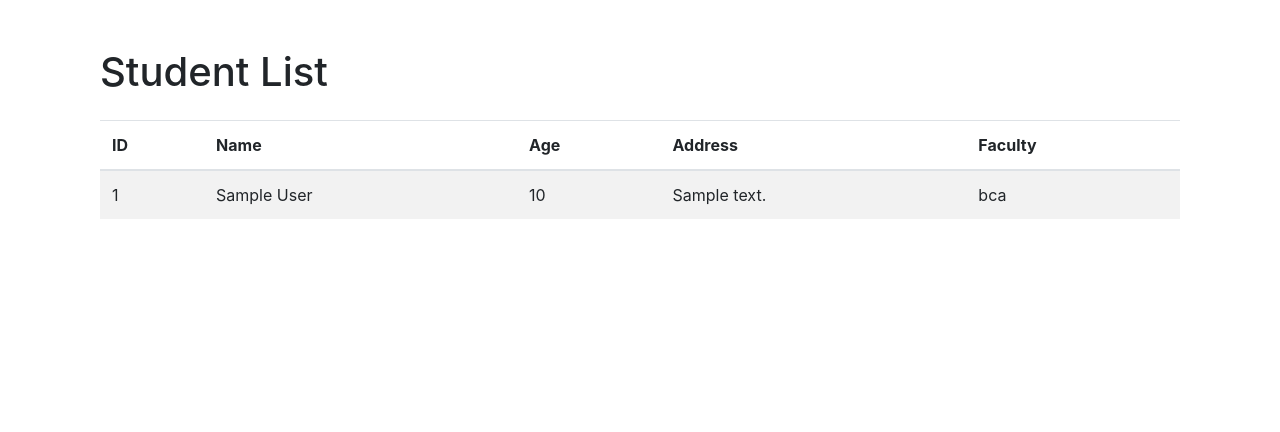
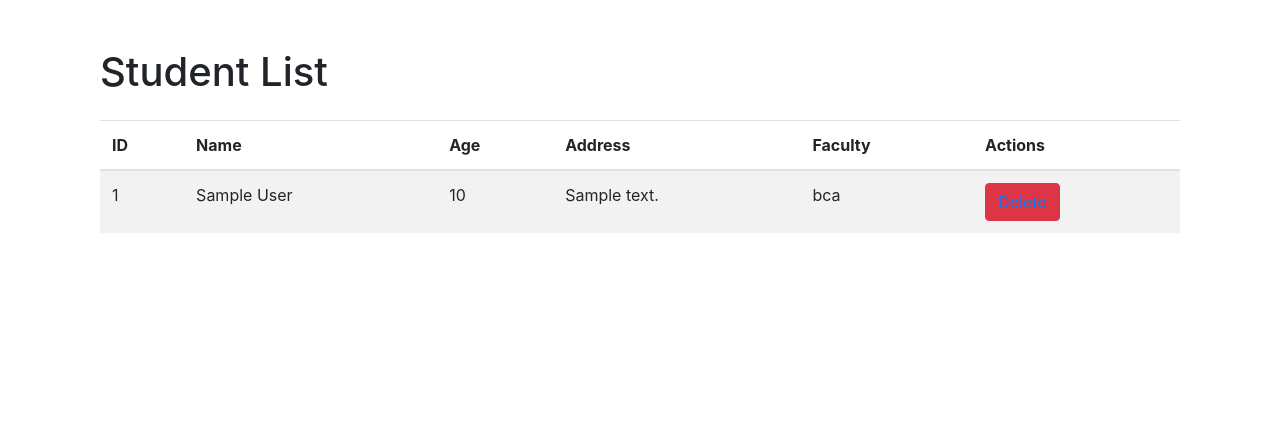
Before and after one commit to mr-jagdish-pu/python_django, a Django app: page /read in a window 1280 px wide. Shown: the part 56-488 px from the top of the page. Run offline with Django 5.2, Linux system fonts and the light colour scheme; tables that the repository leaves empty hold one stand-in row (values such as "Sample post"); some libraries are stand-ins or nearby versions.

Commit message:
Delete Operation

```diff
--- a/app/urls.py
+++ b/app/urls.py
@@ -7,5 +7,6 @@ urlpatterns = [
     path('about',views.about),
     path('contact', views.contact),
     path('jobs',views.jobs),
-    path('read',views.read)
+    path('read',views.read),
+    path('delete/<int:id>',views.remove)
 ]
--- a/app/views.py
+++ b/app/views.py
@@ -1,5 +1,6 @@
+from pyexpat.errors import messages
 from django.http import HttpResponse
-from django.shortcuts import render
+from django.shortcuts import get_object_or_404, redirect, render
 from app.models import Student
 
 # Create your views here.
@@ -197,3 +198,15 @@ def jobs(req):
 def read(req):
     student = Student.objects.all()
     return render(req, 'read.html',{'students':student})
+
+def remove (req,id):
+
+    student = Student.objects.get(id=id)
+
+    # Delete the student object
+    student.delete()
+
+    # Redirect to the 'read' page after deletion
+
+
+    return redirect("/read")
--- a/templates/read.html
+++ b/templates/read.html
@@ -15,6 +15,7 @@ Student List
                 <th>Age</th>
                 <th>Address</th>
                 <th>Faculty</th>
+                <th>Actions</th>
             </tr>
         </thead>
         <tbody>
@@ -25,6 +26,7 @@ Student List
                 <td>{{ student.age }}</td>
                 <td>{{ student.address }}</td>
                 <td>{{ student.get_faculty_display }}</td>
+               <td> <button class="btn btn-danger"><a href="http://127.0.0.1:8000/delete/{{student.id}}"/>Delete</button></td>
             </tr>
             {% empty %}
             <tr>
```
Also changed, not shown: db.sqlite3.
